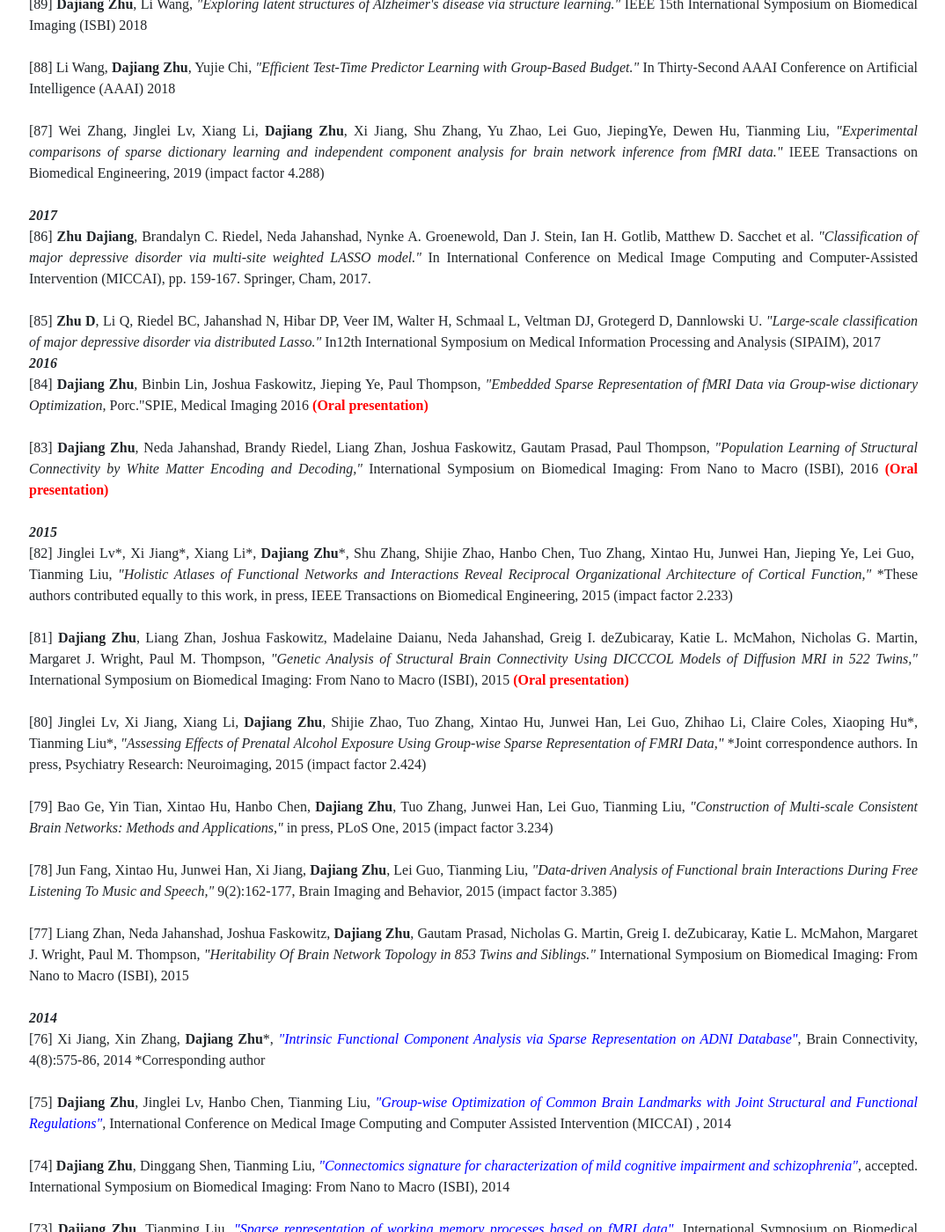
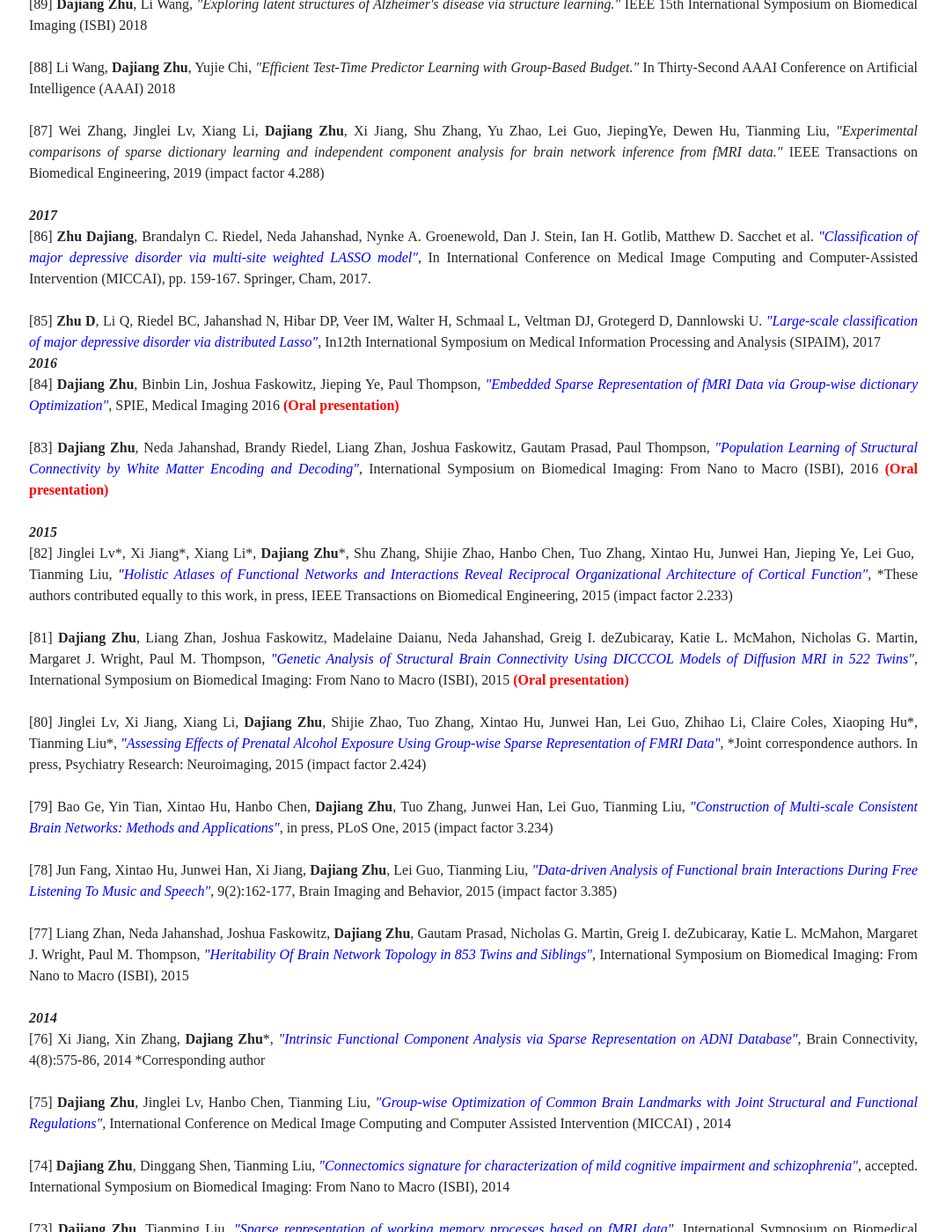
Before and after one commit to Deep-MI/Deep-MI.github.io, a Jekyll site: the page built from publications/index.html, in a window 1280 px wide and 1400 px high, scrolled down 7971 px. Shown: the whole window at 88% size, without its empty margins (122-1196 px from the left). Built offline with Jekyll 4.4.1, drawn with Linux system fonts in a browser that asks for light colours; nearby versions of some CDN libraries; comment, search, counter and statistics services are not loaded.

Commit message:
Update index.html

```diff
--- a/publications/index.html
+++ b/publications/index.html
@@ -367,22 +367,22 @@ group: publications
                             <i>2017</i>
                         </strong>
                         <br>
-                        [86] <strong>Zhu Dajiang</strong>, Brandalyn C. Riedel, Neda Jahanshad, Nynke A. Groenewold, Dan J. Stein, Ian H. Gotlib, Matthew D. Sacchet et al. <i>"Classification of major depressive disorder via multi-site weighted LASSO model."</i>
+                        [86] <strong>Zhu Dajiang</strong>, Brandalyn C. Riedel, Neda Jahanshad, Nynke A. Groenewold, Dan J. Stein, Ian H. Gotlib, Matthew D. Sacchet et al. <a href="https://link.springer.com/chapter/10.1007/978-3-319-66179-7_19" style="color: blue;"><i>"Classification of major depressive disorder via multi-site weighted LASSO model"</i></a>,
                         In International Conference on Medical Image Computing and Computer-Assisted Intervention (MICCAI), pp. 159-167. Springer, Cham, 2017.
 <br>
                         <br>
-                        [85] <strong>Zhu D</strong>, Li Q, Riedel BC, Jahanshad N, Hibar DP, Veer IM, Walter H, Schmaal L, Veltman DJ, Grotegerd D, Dannlowski U. <i>"Large-scale classification of major depressive disorder via distributed Lasso."</i>
+                        [85] <strong>Zhu D</strong>, Li Q, Riedel BC, Jahanshad N, Hibar DP, Veer IM, Walter H, Schmaal L, Veltman DJ, Grotegerd D, Dannlowski U. <a href="https://www.spiedigitallibrary.org/conference-proceedings-of-spie/10160/101600Y/Large-scale-classification-of-major-depressive-disorder-via-distributed-Lasso/10.1117/12.2256935.full" style="color: blue;"><i>"Large-scale classification of major depressive disorder via distributed Lasso"</i></a>,
                         In12th International Symposium on Medical Information Processing and Analysis (SIPAIM), 2017
 <br>
                         <strong>
                             <i>2016</i>
                         </strong>
                         <br>
-                        [84] <strong>Dajiang Zhu</strong>, Binbin Lin, Joshua Faskowitz, Jieping Ye, Paul Thompson, <i>"Embedded Sparse Representation of fMRI Data via Group-wise dictionary Optimization,</i>
-                        Porc."SPIE, Medical Imaging 2016 <b style="color:red">(Oral presentation)</b>
+                        [84] <strong>Dajiang Zhu</strong>, Binbin Lin, Joshua Faskowitz, Jieping Ye, Paul Thompson, <a href="https://www.spiedigitallibrary.org/conference-proceedings-of-spie/9784/97841K/Embedded-sparse-representation-of-fMRI-data-via-group-wise-dictionary/10.1117/12.2217144.full" style="color: blue;"><i>"Embedded Sparse Representation of fMRI Data via Group-wise dictionary Optimization"</i></a>,
+                        SPIE, Medical Imaging 2016 <b style="color:red">(Oral presentation)</b>
 <br>
                         <br>
-                        [83] <strong>Dajiang Zhu</strong>, Neda Jahanshad, Brandy Riedel, Liang Zhan, Joshua Faskowitz, Gautam Prasad, Paul Thompson, <i>"Population Learning of Structural Connectivity by White Matter Encoding and Decoding,"</i>
+                        [83] <strong>Dajiang Zhu</strong>, Neda Jahanshad, Brandy Riedel, Liang Zhan, Joshua Faskowitz, Gautam Prasad, Paul Thompson, <a href="https://ieeexplore.ieee.org/abstract/document/7493329" style="color: blue;"><i>"Population Learning of Structural Connectivity by White Matter Encoding and Decoding"</i></a>,
                         International Symposium on Biomedical Imaging: From Nano to Macro (ISBI), 2016 <b style="color:red">(Oral presentation)</b>
 <br>
                         <br>
@@ -390,27 +390,27 @@ group: publications
                             <i>2015</i>
                         </strong>
                         <br>
-                        [82] Jinglei Lv*, Xi Jiang*, Xiang Li*, <strong>Dajiang Zhu</strong>*, Shu Zhang, Shijie Zhao, Hanbo Chen, Tuo Zhang, Xintao Hu, Junwei Han, Jieping Ye, Lei Guo,  Tianming Liu, <i>"Holistic Atlases of Functional Networks and Interactions Reveal Reciprocal Organizational Architecture of Cortical Function,"</i>
+                        [82] Jinglei Lv*, Xi Jiang*, Xiang Li*, <strong>Dajiang Zhu</strong>*, Shu Zhang, Shijie Zhao, Hanbo Chen, Tuo Zhang, Xintao Hu, Junwei Han, Jieping Ye, Lei Guo,  Tianming Liu, <a href="https://ieeexplore.ieee.org/abstract/document/7164080" style="color: blue;"><i>"Holistic Atlases of Functional Networks and Interactions Reveal Reciprocal Organizational Architecture of Cortical Function"</i></a>,
                         *These authors contributed equally to this work, in press, IEEE Transactions on Biomedical Engineering, 2015 (impact factor 2.233)
 <br>
                         <br>
-                        [81] <strong>Dajiang Zhu</strong>, Liang Zhan, Joshua Faskowitz, Madelaine Daianu, Neda Jahanshad, Greig I. deZubicaray, Katie L. McMahon, Nicholas G. Martin, Margaret J. Wright, Paul M. Thompson, <i>"Genetic Analysis of Structural Brain Connectivity Using DICCCOL Models of Diffusion MRI in 522 Twins,"</i>
+                        [81] <strong>Dajiang Zhu</strong>, Liang Zhan, Joshua Faskowitz, Madelaine Daianu, Neda Jahanshad, Greig I. deZubicaray, Katie L. McMahon, Nicholas G. Martin, Margaret J. Wright, Paul M. Thompson, <a href="https://ieeexplore.ieee.org/abstract/document/7164080" style="color: blue;"><i>"Genetic Analysis of Structural Brain Connectivity Using DICCCOL Models of Diffusion MRI in 522 Twins"</i></a>,
                         International Symposium on Biomedical Imaging: From Nano to Macro (ISBI), 2015 <b style="color:red">(Oral presentation)</b>
 <br>
                         <br>
-                        [80] Jinglei Lv, Xi Jiang, Xiang Li, <strong>Dajiang Zhu</strong>, Shijie Zhao, Tuo Zhang, Xintao Hu, Junwei Han, Lei Guo, Zhihao Li, Claire Coles, Xiaoping Hu*, Tianming Liu*, <i>"Assessing Effects of Prenatal Alcohol Exposure Using Group-wise Sparse Representation of FMRI Data,"</i>
+                        [80] Jinglei Lv, Xi Jiang, Xiang Li, <strong>Dajiang Zhu</strong>, Shijie Zhao, Tuo Zhang, Xintao Hu, Junwei Han, Lei Guo, Zhihao Li, Claire Coles, Xiaoping Hu*, Tianming Liu*, <a href="https://www.sciencedirect.com/science/article/pii/S0925492715300391" style="color: blue;"><i>"Assessing Effects of Prenatal Alcohol Exposure Using Group-wise Sparse Representation of FMRI Data"</i></a>,
                         *Joint correspondence authors. In press, Psychiatry Research: Neuroimaging, 2015 (impact factor 2.424)
 <br>
                         <br>
-                        [79] Bao Ge, Yin Tian, Xintao Hu, Hanbo Chen, <strong>Dajiang Zhu</strong>, Tuo Zhang, Junwei Han, Lei Guo, Tianming Liu, <i>"Construction of Multi-scale Consistent Brain Networks: Methods and Applications,"</i>
+                        [79] Bao Ge, Yin Tian, Xintao Hu, Hanbo Chen, <strong>Dajiang Zhu</strong>, Tuo Zhang, Junwei Han, Lei Guo, Tianming Liu, <a href="https://journals.plos.org/plosone/article?id=10.1371/journal.pone.0118175" style="color: blue;"><i>"Construction of Multi-scale Consistent Brain Networks: Methods and Applications"</i></a>,
                         in press, PLoS One, 2015 (impact factor 3.234)
 <br>
                         <br>
-                        [78] Jun Fang, Xintao Hu, Junwei Han, Xi Jiang, <strong>Dajiang Zhu</strong>, Lei Guo, Tianming Liu, <i>"Data-driven Analysis of Functional brain Interactions During Free Listening To Music and Speech,"</i>
+                        [78] Jun Fang, Xintao Hu, Junwei Han, Xi Jiang, <strong>Dajiang Zhu</strong>, Lei Guo, Tianming Liu, <a href="https://link.springer.com/article/10.1007/s11682-014-9293-0" style="color: blue;"><i>"Data-driven Analysis of Functional brain Interactions During Free Listening To Music and Speech"</i></a>,
                         9(2):162-177, Brain Imaging and Behavior, 2015 (impact factor 3.385)
 <br>
                         <br>
-                        [77] Liang Zhan, Neda Jahanshad, Joshua Faskowitz, <strong>Dajiang Zhu</strong>, Gautam Prasad, Nicholas G. Martin, Greig I. deZubicaray, Katie L. McMahon, Margaret J. Wright, Paul M. Thompson, <i>"Heritability Of Brain Network Topology in 853 Twins and Siblings."</i>
+                        [77] Liang Zhan, Neda Jahanshad, Joshua Faskowitz, <strong>Dajiang Zhu</strong>, Gautam Prasad, Nicholas G. Martin, Greig I. deZubicaray, Katie L. McMahon, Margaret J. Wright, Paul M. Thompson, <a href="https://ieeexplore.ieee.org/abstract/document/7163908" style="color: blue;"><i>"Heritability Of Brain Network Topology in 853 Twins and Siblings"</i></a>,
                         International Symposium on Biomedical Imaging: From Nano to Macro (ISBI), 2015
 <br>
                         <br>
```
